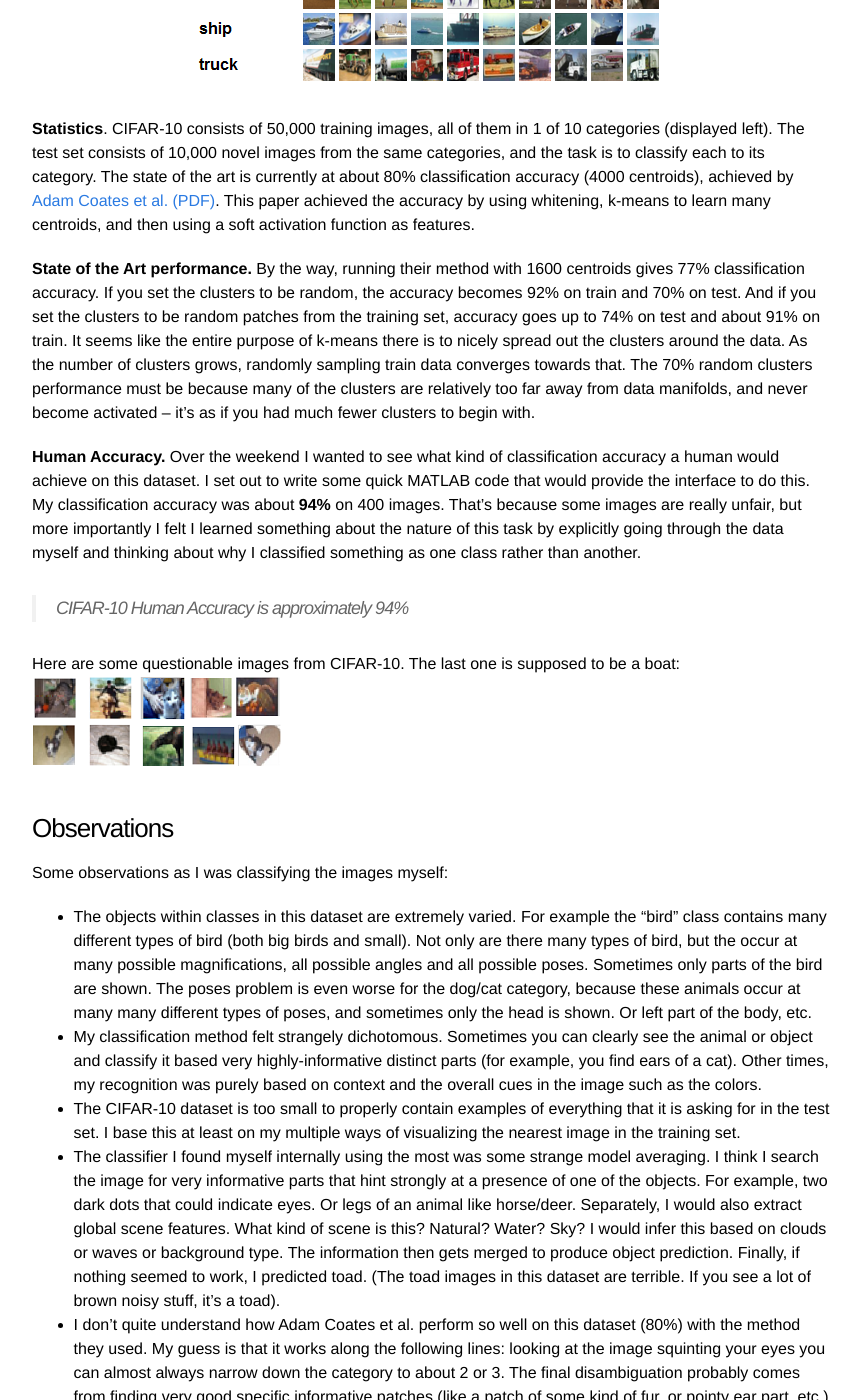
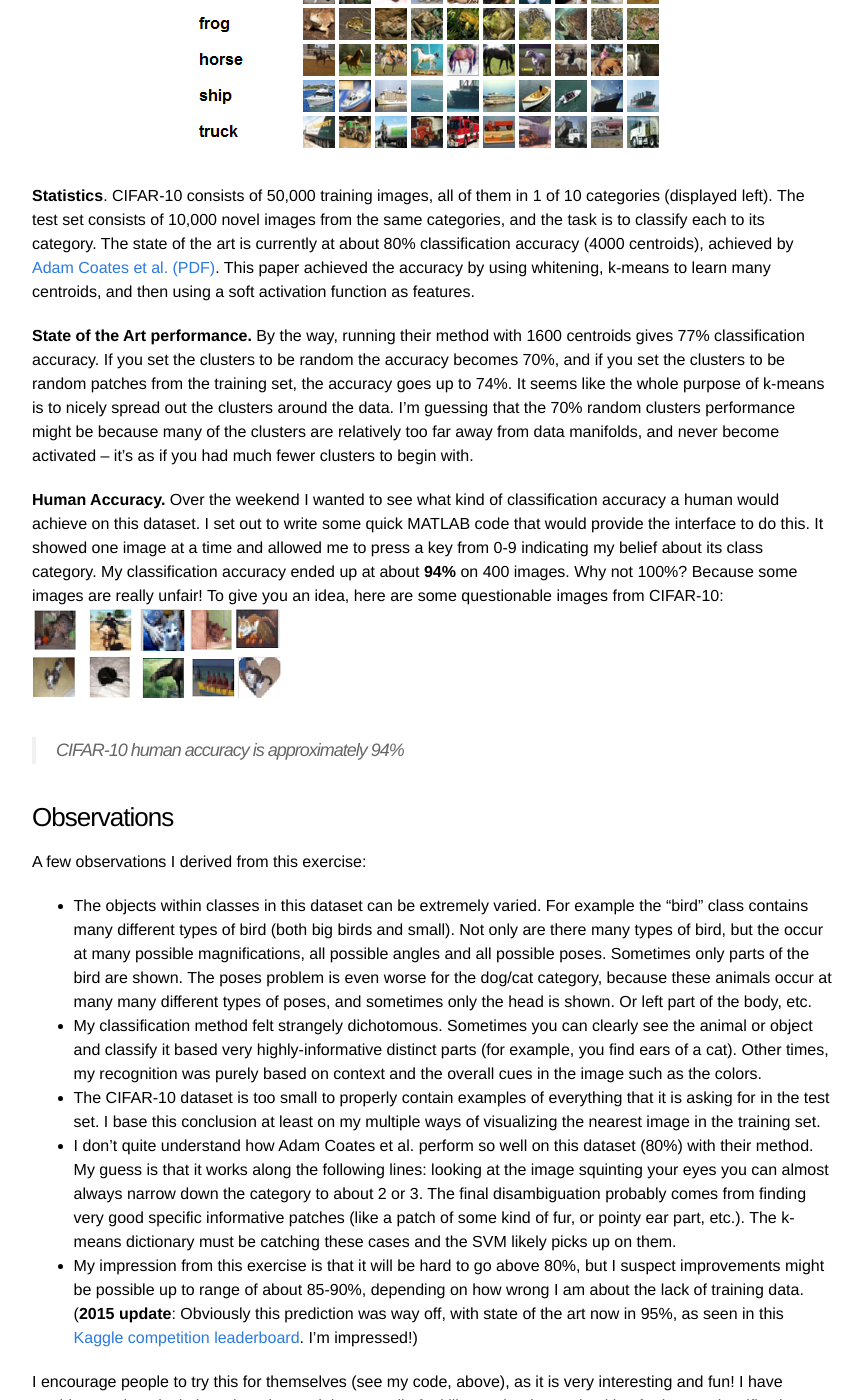
Before and after one commit to karpathy/karpathy.github.io, a Jekyll site: the page built from _posts/2011-04-27-manually-classifying-cifar10.markdown, in a window 1280 px wide and 1400 px high, scrolled down 531 px. Shown: the whole window, without its empty margins (208-1071 px from the left). Built offline with Jekyll 4.4.1, drawn with Linux system fonts in a browser that asks for light colours; Markdown is read by kramdown in place of the engine named in the settings; comment, search, counter and statistics services are not loaded; some of the changed text lies outside the part shown.

Commit message:
2015 updates :)

```diff
--- a/_posts/2011-04-27-manually-classifying-cifar10.markdown
+++ b/_posts/2011-04-27-manually-classifying-cifar10.markdown
@@ -8,33 +8,31 @@ date:   2011-04-27 22:00:00
 
 ### CIFAR-10
 
+> Note, this post is from 2011 and slightly outdated in some places.
+
 <div style="text-align:center;"><img src="/assets/cifar_preview.png"></div>
 
 **Statistics**. CIFAR-10 consists of 50,000 training images, all of them in 1 of 10 categories (displayed left). The test set consists of 10,000 novel images from the same categories, and the task is to classify each to its category. The state of the art is currently at about 80% classification accuracy (4000 centroids), achieved by [Adam Coates et al. (PDF)](http://ai.stanford.edu/~acoates/papers/coatesleeng_aistats_2011.pdf). This paper achieved the accuracy by using whitening, k-means to learn many centroids, and then using a soft activation function as features.
 
-**State of the Art performance.** By the way, running their method with 1600 centroids gives 77% classification accuracy. If you set the clusters to be random, the accuracy becomes 92% on train and 70% on test. And if you set the clusters to be random patches from the training set, accuracy goes up to 74% on test and about 91% on train. It seems like the entire purpose of k-means there is to nicely spread out the clusters around the data. As the number of clusters grows, randomly sampling train data converges towards that. The 70% random clusters performance must be because many of the clusters are relatively too far away from data manifolds, and never become activated -- it's as if you had much fewer clusters to begin with.
+**State of the Art performance.** By the way, running their method with 1600 centroids gives 77% classification accuracy. If you set the clusters to be random the accuracy becomes 70%, and if you set the clusters to be random patches from the training set, the accuracy goes up to 74%. It seems like the whole purpose of k-means is to nicely spread out the clusters around the data. I'm guessing that the 70% random clusters performance might be because many of the clusters are relatively too far away from data manifolds, and never become activated -- it's as if you had much fewer clusters to begin with.
 
-**Human Accuracy.** Over the weekend I wanted to see what kind of classification accuracy a human would achieve on this dataset. I set out to write some quick MATLAB code that would provide the interface to do this. My classification accuracy was about **94%** on 400 images. That's because some images are really unfair, but more importantly I felt I learned something about the nature of this task by explicitly going through the data myself and thinking about why I classified something as one class rather than another.
-
-> CIFAR-10 Human Accuracy is approximately 94%
-
-Here are some questionable images from CIFAR-10. The last one is supposed to be a boat:
+**Human Accuracy.** Over the weekend I wanted to see what kind of classification accuracy a human would achieve on this dataset. I set out to write some quick MATLAB code that would provide the interface to do this. It showed one image at a time and allowed me to press a key from 0-9 indicating my belief about its class category. My classification accuracy ended up at about **94%** on 400 images. Why not 100%? Because some images are really unfair! To give you an idea, here are some questionable images from CIFAR-10:
 <img src="/assets/cifar_weirdimages.png">
 
+> CIFAR-10 human accuracy is approximately 94%
+
 ### Observations
-Some observations as I was classifying the images myself:
+A few observations I derived from this exercise:
 
-- The objects within classes in this dataset are extremely varied. For example the "bird" class contains many different types of bird (both big birds and small). Not only are there many types of bird, but the occur at many possible magnifications, all possible angles and all possible poses. Sometimes only parts of the bird are shown. The poses problem is even worse for the dog/cat category, because these animals occur at many many different types of poses, and sometimes only the head is shown. Or left part of the body, etc.
+- The objects within classes in this dataset can be extremely varied. For example the "bird" class contains many different types of bird (both big birds and small). Not only are there many types of bird, but the occur at many possible magnifications, all possible angles and all possible poses. Sometimes only parts of the bird are shown. The poses problem is even worse for the dog/cat category, because these animals occur at many many different types of poses, and sometimes only the head is shown. Or left part of the body, etc.
 
 - My classification method felt strangely dichotomous. Sometimes you can clearly see the animal or object and classify it based very highly-informative distinct parts (for example, you find ears of a cat). Other times, my recognition was purely based on context and the overall cues in the image such as the colors.
 
-- The CIFAR-10 dataset is too small to properly contain examples of everything that it is asking for in the test set. I base this at least on my multiple ways of visualizing the nearest image in the training set.
+- The CIFAR-10 dataset is too small to properly contain examples of everything that it is asking for in the test set. I base this conclusion at least on my multiple ways of visualizing the nearest image in the training set.
 
-- The classifier I found myself internally using the most was some strange model averaging. I think I search the image for very informative parts that hint strongly at a presence of one of the objects. For example, two dark dots that could indicate eyes.  Or legs of an animal like horse/deer. Separately, I would also extract global scene features. What kind of scene is this? Natural? Water? Sky? I would infer this based on clouds or waves or background type. The information then gets merged to produce object prediction. Finally, if nothing seemed to work, I predicted toad. (The toad images in this dataset are terrible. If you see a lot of brown noisy stuff, it's a toad).
+- I don't quite understand how Adam Coates et al. perform so well on this dataset (80%) with their method. My guess is that it works along the following lines: looking at the image squinting your eyes you can almost always narrow down the category to about 2 or 3. The final disambiguation probably comes from finding very good specific informative patches (like a patch of some kind of fur, or pointy ear part, etc.). The k-means dictionary must be catching these cases and the SVM likely picks up on them.
 
-- I don't quite understand how Adam Coates et al. perform so well on this dataset (80%) with the method they used. My guess is that it works along the following lines: looking at the image squinting your eyes you can almost always narrow down the category to about 2 or 3. The final disambiguation probably comes from finding very good specific informative patches (like a patch of some kind of fur, or pointy ear part, etc.)
-
-- My impression from this exercise is that it will be hard to go above 80%, but I suspect improvements might be possible up to range of about 85-90%, depending on how wrong I am about the lack of training data.
+- My impression from this exercise is that it will be hard to go above 80%, but I suspect improvements might be possible up to range of about 85-90%, depending on how wrong I am about the lack of training data. (**2015 update**: Obviously this prediction was way off, with state of the art now in 95%, as seen in this [Kaggle competition leaderboard](https://www.kaggle.com/c/cifar-10/leaderboard). I'm impressed!)
 
 I encourage people to try this for themselves (see my code, above), as it is very interesting and fun! I have trouble exactly articulating what I learned, but overall I feel like I gained more intuition for image classification tasks and more appreciation for the difficulty of the problem at hand.
 
```
